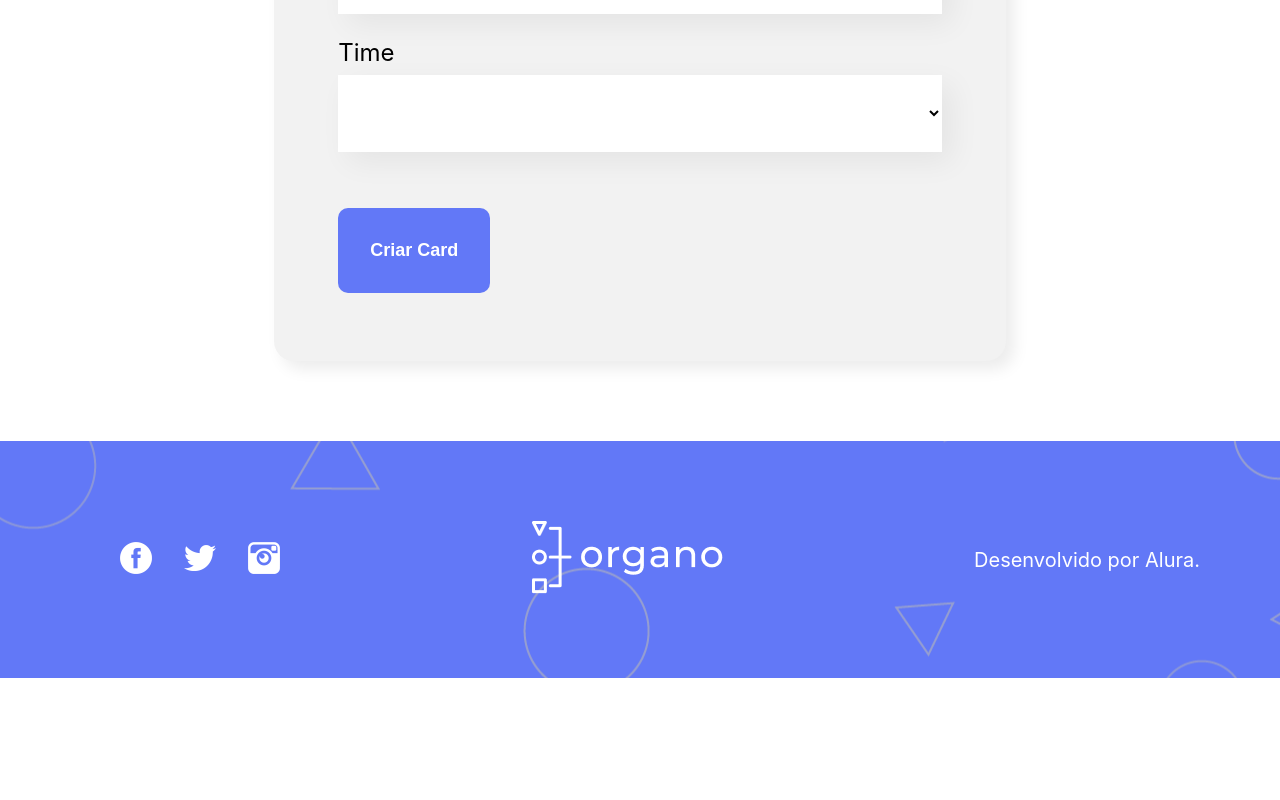
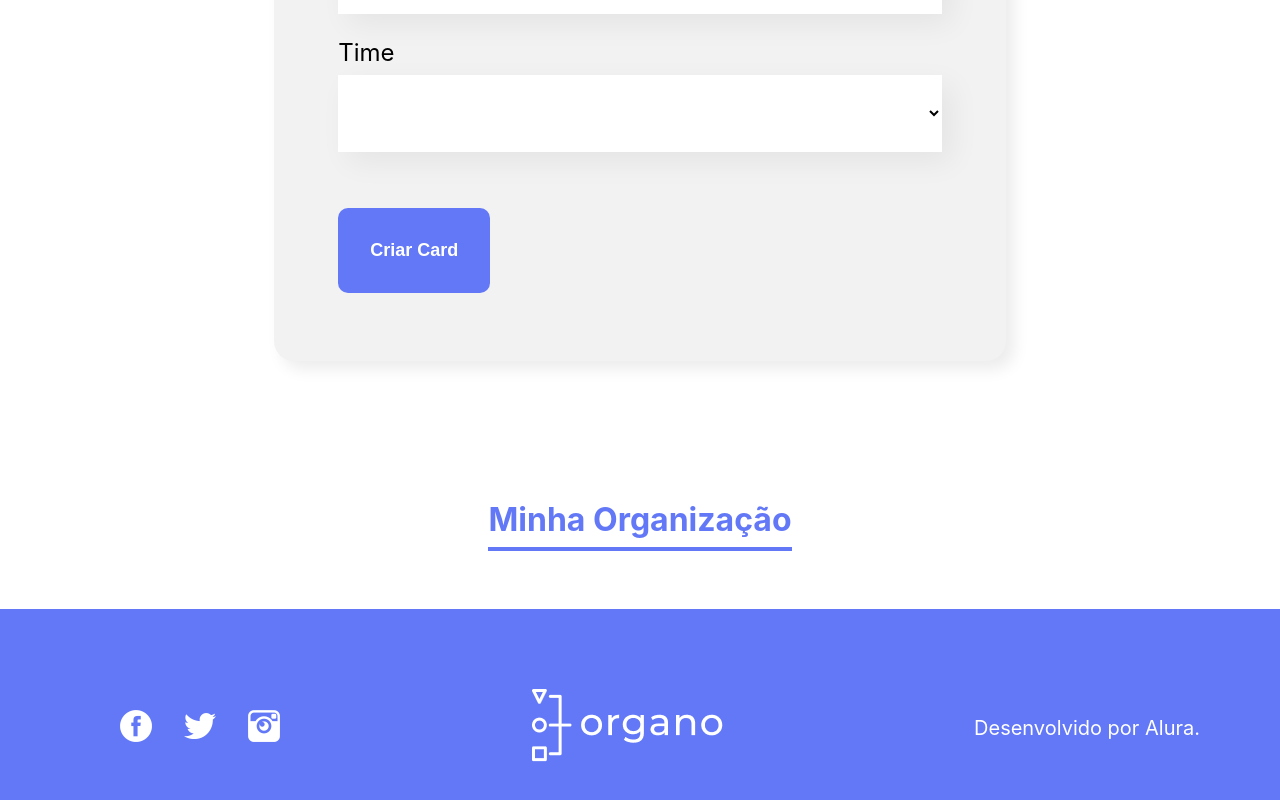
Before and after one commit to cMatheusBRibeiro/organo, a React (Create React App) app in the folder organo/: page / in a window 1280 px wide. Shown: the part 1060-1860 px from the top of the page. Before the commit the page ends 1738 px from the top, so only its background shows below. Built offline with nearby package versions, Linux system fonts and the light colour scheme.

Commit message:
#FEAT: Adicionado novos estilos em times e no App.js

```diff
--- /dev/null
+++ b/organo/src/App.css
@@ -0,0 +1,12 @@
+.times {
+    padding: 32px 0;
+    text-align: center;
+}
+
+.times h1 {
+    display: inline-block;
+    color: #6278F7;
+    font-size: 32px;
+    border-bottom: 4px solid #6278F7;
+    padding-bottom: 8px;
+}
--- a/organo/src/App.js
+++ b/organo/src/App.js
@@ -1,3 +1,4 @@
+import "./App.css";
 import { useState } from 'react';
 import Banner from './componentes/Banner';
 import Formulario from "./componentes/Formulario";
@@ -57,15 +58,16 @@ function App() {
         times={times.map((time) => time.nome)}
         aoColaboradorCadastrado={(colaborador) => aoColaboradorCadastrado(colaborador)}
       />
+      <section className="times">
+        <h1>Minha Organização</h1>
         {times.map((time) =>
           <Time
             key={time.nome}
-          nome={time.nome}
-          corPrimaria={time.corPrimaria}
-          corSecundaria={time.corSecundaria}
+            time={time}
             colaboradores={colaboradores.filter((colaborador) => colaborador.time === time.nome)}
           />
         )}
+      </section>
       <Rodape/>
       <SpeedInsights/>
     </div>
--- a/organo/src/componentes/Rodape/Rodape.css
+++ b/organo/src/componentes/Rodape/Rodape.css
@@ -2,7 +2,6 @@ footer {
     display: flex;
     justify-content: space-between;
     background-color: #6278F7;
-    background-image: url("/public/imagens/fundo.png");
     background-position: center;
     align-items: center;
     padding: 80px;
--- a/organo/src/componentes/Time/Time.css
+++ b/organo/src/componentes/Time/Time.css
@@ -2,13 +2,15 @@
     text-align: center;
     padding-top: 34px;
     padding-bottom: 40px;
+    background-image: url("/public/imagens/fundo.png");
 }
 
 .time h3 {
     display: inline-block;
-    font-size: 32px;
+    font-size: 40px;
     border-bottom: 4px solid;
     padding-bottom: 10px;
+    font-family:serif;
 }
 
 .time .colaboradores {
--- a/organo/src/componentes/Time/index.js
+++ b/organo/src/componentes/Time/index.js
@@ -1,14 +1,14 @@
 import Colaborador from "../Colaborador";
 import "./Time.css";
 
-const Time = ({nome, corPrimaria, corSecundaria, colaboradores}) => {
-    const cssSecaoDoTime = { backgroundColor: corSecundaria };
-    const cssNomeDoTime = { borderColor: corPrimaria };
+const Time = ({time, colaboradores}) => {
+    const cssSecaoDoTime = { backgroundColor: time.corSecundaria };
+    const cssNomeDoTime = { borderColor: time.corPrimaria };
 
     return (
         colaboradores.length > 0 &&
         <section className="time" style={cssSecaoDoTime}>
-            <h3 style={cssNomeDoTime}>{nome}</h3>
+            <h3 style={cssNomeDoTime}>{time.nome}</h3>
             <div className="colaboradores">
                 {colaboradores.map((colaborador) =>
                     <Colaborador
@@ -16,7 +16,7 @@ const Time = ({nome, corPrimaria, corSecundaria, colaboradores}) => {
                         nome={colaborador.nome}
                         cargo={colaborador.cargo}
                         imagem={colaborador.imagem}
-                        corDeFundo={corPrimaria}
+                        corDeFundo={time.corPrimaria}
                     />
                 )}
             </div>
```
Lines whose indentation alone changed are shown as unchanged.
